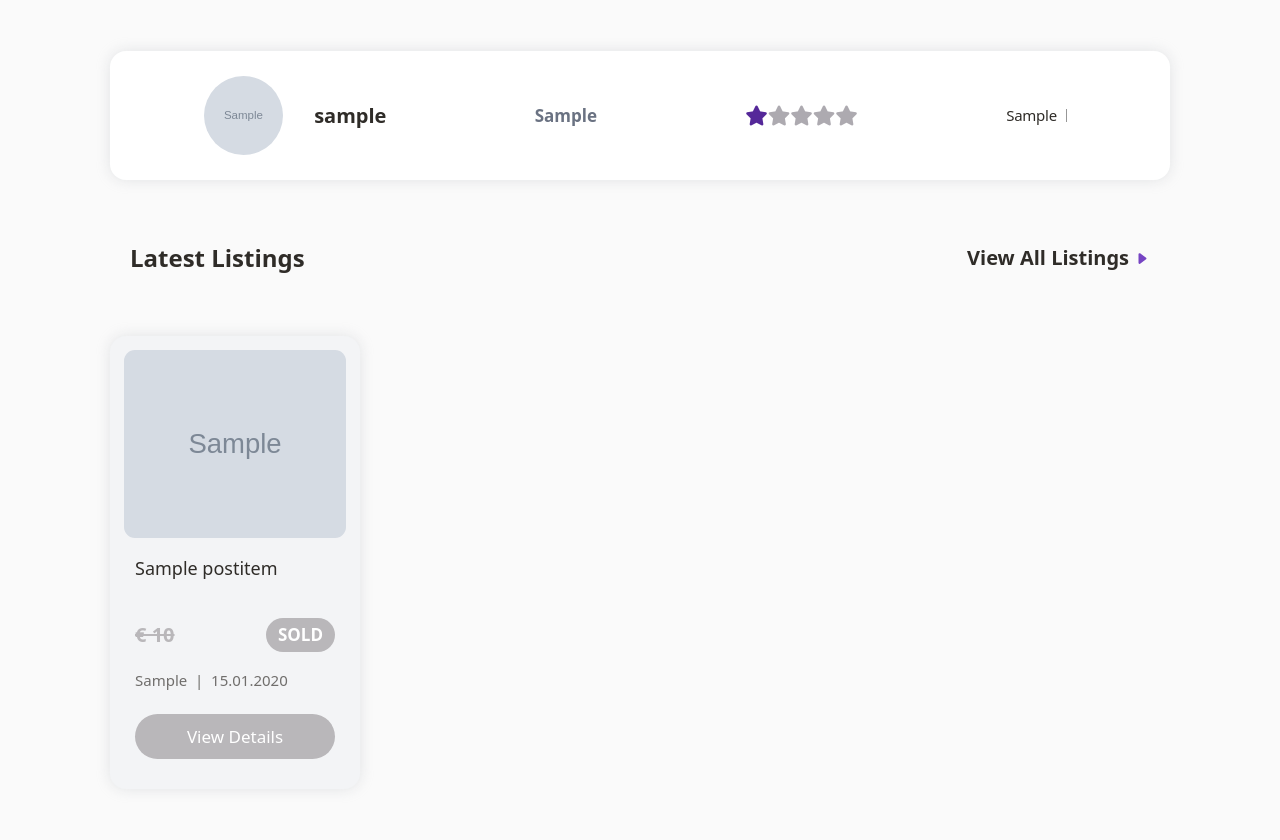
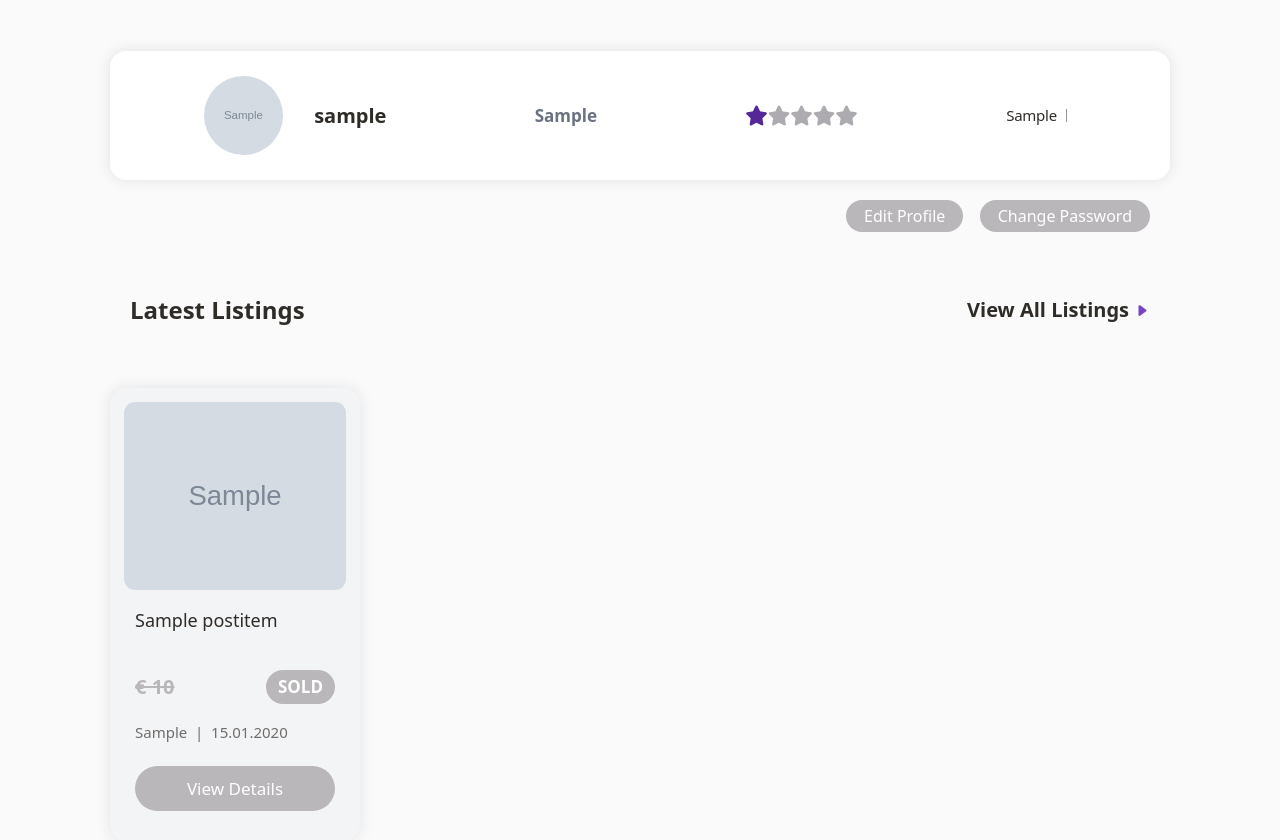
Before and after one commit to MyeonggyunPark/pf2_market, a Django app: page /users/1/ in a window 1280 px wide. Shown: the part 174-1014 px from the top of the page. Run offline with Django 5.2, Linux system fonts and the light colour scheme; a user stored in the database is signed in; tables that the repository leaves empty hold one stand-in row (values such as "Sample post"); grey boxes marked "Sample" are stand-in pictures; style sheets or scripts are compiled from the project's sources; some libraries are stand-ins or nearby versions.

Commit message:
feat(profile): add profile edit page and actions from profile header

```diff
--- a/market/templates/market/profile.html
+++ b/market/templates/market/profile.html
@@ -11,7 +11,8 @@
 {% block content %}
 
   {% comment %} Profile header card: avatar, nickname, intro, rating and location {% endcomment %}
-  <div class="podo-card flex items-center justify-around w-full max-w-[1060px] mx-auto my-15 px-5 py-[25px]">
+  <div class="podo-card flex items-center justify-around w-full max-w-[1060px] mx-auto px-5 py-[25px]
+      {% if user == profile_user %} mt-15 {% else %} my-15 {% endif %}">
 
     {% comment %} Left side: profile picture and nickname {% endcomment %}
     <div class="flex items-center gap-2">
@@ -51,7 +52,21 @@
     </ul>
   </div>
 
-  {% comment %} Latest listings section: heading and optional "view all" link {% endcomment %}
+  {% comment %} Action buttons shown only to the profile owner (edit profile & change password) {% endcomment %}
+  {% if user == profile_user %}
+  <div class="flex justify-end w-full max-w-[1060px] mx-auto mt-5 mb-15 px-5">
+    <div class="buttons space-x-3">
+      <a class="podo-button small secondary" href="{% url 'profile-update' %}">
+        Edit Profile
+      </a>
+      <a class="podo-button small secondary" href="{% url 'account_change_password' %}">
+        Change Password
+      </a>
+    </div>
+  </div>
+  {% endif %}
+
+  {% comment %} Latest listings section: heading and optional "View All Listings" link {% endcomment %}
   <div class="w-full max-w-[1060px] mx-auto mb-[200px]">
     <div class="flex justify-between items-center mb-15 px-5">
       <h2 class="text-[24px] font-semibold">
@@ -110,7 +125,8 @@
 
         </div>
       </div>
-      {% comment %} Fallback message shown when there are no items to display {% endcomment %}
+
+      {% comment %} Fallback message shown when this user has no listings {% endcomment %}
       {% empty %}
         <p class="col-span-4 text-center text-[20px] font-bold my-[120px]">
           There are no items for sale.
--- a/market/urls.py
+++ b/market/urls.py
@@ -34,4 +34,7 @@ urlpatterns = [
 
     # Profile settings page: allows the currently logged-in user to edit their profile using ProfileSetView
     path("set-profile/", views.ProfileSetView.as_view(), name="profile-set"),
+
+    # Profile update page: allows the currently logged-in user to update their existing profile using ProfileUpdateView
+    path("update-profile/", views.ProfileUpdateView.as_view(), name="profile-update"),
 ]
--- a/market/views.py
+++ b/market/views.py
@@ -11,18 +11,22 @@ from market.forms import PostItemCreateForm, PostItemUpdateForm , ProfileForm
 from market.utils import confirmation_required_redirect
 
 
-class CustomPasswordChangeView(PasswordChangeView):
+class CustomPasswordChangeView(LoginRequiredMixin, PasswordChangeView):
     """
-    Custom password change view that extends django-allauth's PasswordChangeView.
-    Overrides the success URL to redirect to the 'home' page after the password is changed.
+    Custom password change view for logged-in users.
+
+    - Requires authentication via LoginRequiredMixin.
+    - Extends django-allauth's PasswordChangeView.
+    - After a successful password change, redirects to the user's profile page.
     """
 
     def get_success_url(self):
         """
         Return the URL to redirect to after a successful password change.
-        Uses reverse_lazy so the URL is resolved only when needed.
+
+        - Redirects to the profile detail page for the current user.
         """
-        return reverse("home")
+        return reverse("profile", kwargs=(({"id": self.request.user.id})))
 
 
 class IndexView(ListView):
@@ -362,3 +366,40 @@ class ProfileSetView(LoginRequiredMixin, UpdateView):
             if you want to go back to the profile detail page instead.
         """
         return reverse("home")
+
+
+class ProfileUpdateView(LoginRequiredMixin, UpdateView):
+    """
+    View for editing the currently logged-in user's profile.
+
+    - Uses the custom User model as the underlying model.
+    - Renders 'market/profile_update_form.html' with ProfileForm.
+    - Always edits request.user (no pk in URL).
+    - After a successful update, redirects to the profile detail page.
+    """
+
+    # Underlying model: custom User
+    model = User
+
+    # Form used to edit the profile fields
+    form_class = ProfileForm
+
+    # Template for the profile edit page
+    template_name = "market/profile_update_form.html"
+
+    def get_object(self, queryset=None):
+        """
+        Always return the currently logged-in user.
+
+        This ensures users can only edit their own profile, even if someone
+        tries to guess another user's ID.
+        """
+        return self.request.user
+
+    def get_success_url(self):
+        """
+        Where to redirect after a successful profile update.
+
+        - Redirects to the 'profile' detail page of the current user.
+        """
+        return reverse("profile", kwargs=(({"id": self.request.user.id})))
```
Also changed, not shown: market/templates/market/profile_update_form.html (added, +95 -0 lines).
